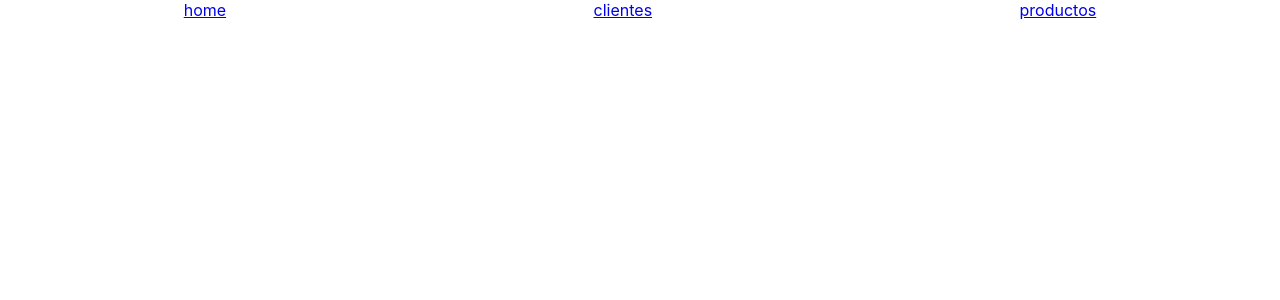
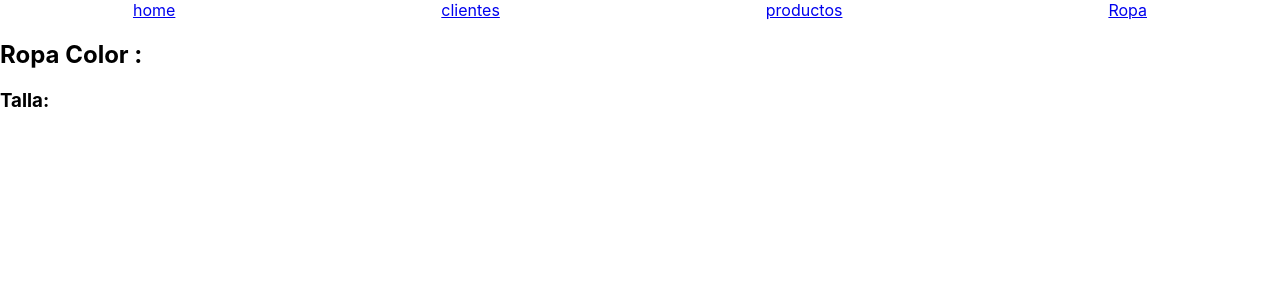
Before and after one commit to adrian1426/react-router, a React (Create React App) app: page /ropa in a window 1280 px wide. Shown: the top 300 px of the page. Built offline with nearby package versions, Linux system fonts and the light colour scheme.

Commit message:
pasando información por query string

```diff
--- a/src/App.js
+++ b/src/App.js
@@ -5,6 +5,7 @@ import Productos from './components/productos';
 import Clientes from './components/clientes';
 import Navigation from './components/navegation';
 import ProductosCategoria from './components/productosCategoria';
+import Ropa from './components/ropa';
 
 function App() {
   return (
@@ -14,6 +15,7 @@ function App() {
       <Route path='/clientes' render={Clientes} />
       <Route path='/productos' exact render={Productos} />
       <Route path='/productos/:categoria/:id?' render={ProductosCategoria} />
+      <Route path='/ropa' render={Ropa} />
     </BrowserRouter>
   );
 }
--- a/src/components/navegation.js
+++ b/src/components/navegation.js
@@ -27,6 +27,7 @@ const Navigation = () => {
       >
         productos
       </NavLink>
+      <NavLink to='/ropa'>Ropa</NavLink>
     </nav>
   );
 };
--- /dev/null
+++ b/src/components/ropa.js
@@ -0,0 +1,16 @@
+import React from 'react';
+
+const Ropa = (props) => {
+  const query = new URLSearchParams(props.location.search);
+  const color = query.get('color');
+  const talla = query.get('talla');
+
+  return (
+    <div>
+      <h2>Ropa Color : {color}</h2>
+      <h3>Talla: {talla}</h3>
+    </div>
+  );
+};
+
+export default Ropa;
```
